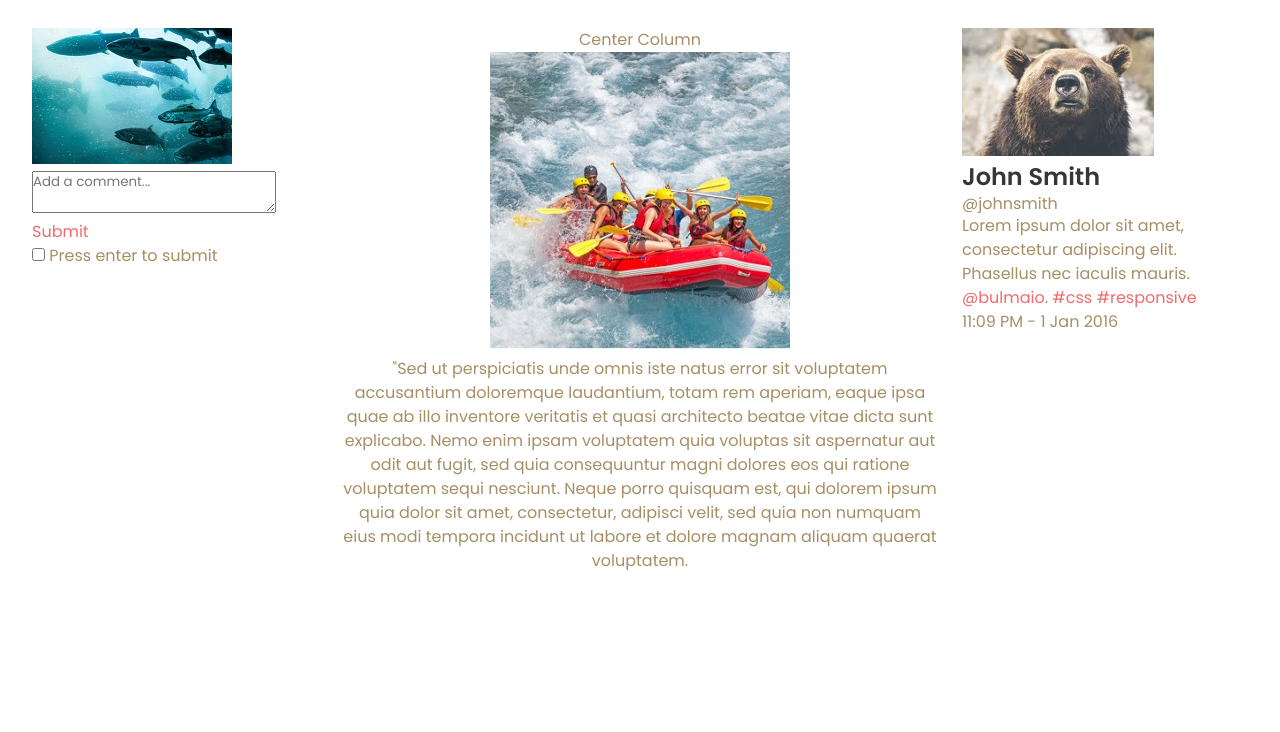
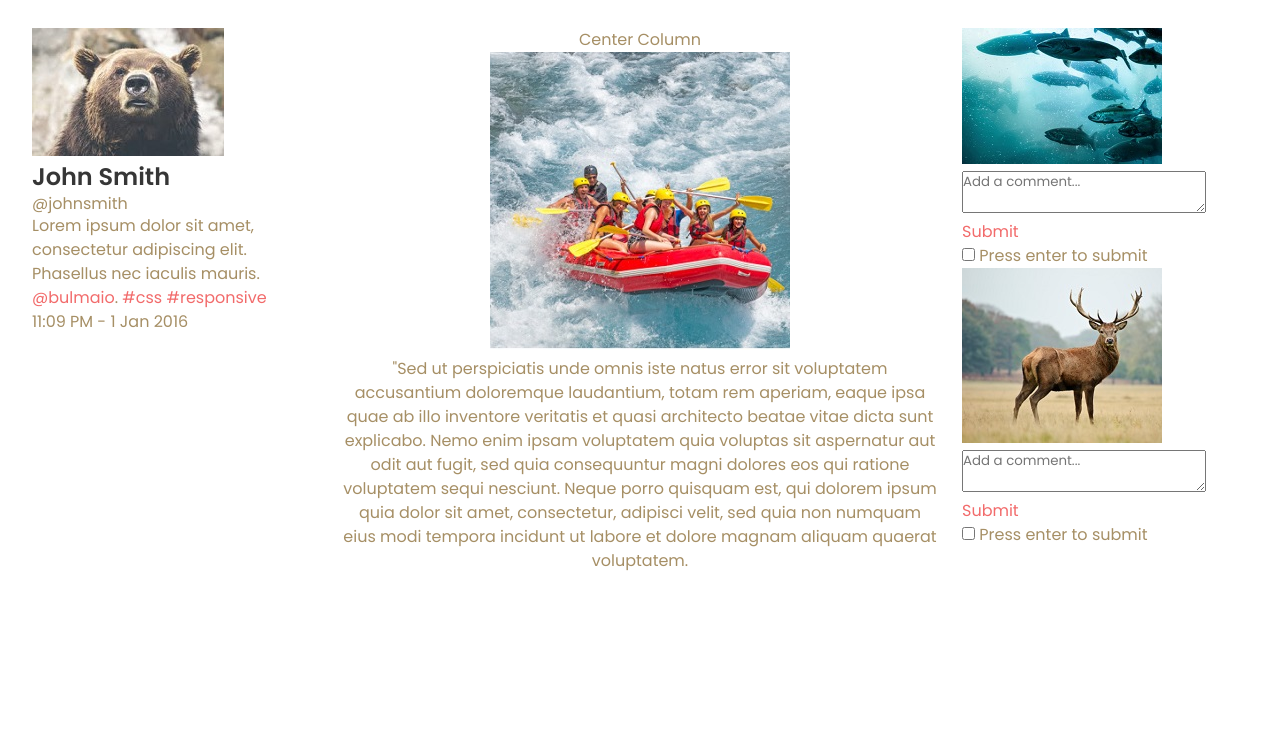
Before and after one commit to EvMad/bulma-sandbox, a website: page index.html in a window 1280 px wide. Shown: the part 68-800 px from the top of the page. Drawn offline with Linux system fonts and the light colour scheme.

Commit message:
swapped left and right column content

```diff
--- a/index.html
+++ b/index.html
@@ -9,6 +9,7 @@
     <link rel="preconnect" href="https://fonts.googleapis.com">
 <link rel="preconnect" href="https://fonts.gstatic.com" crossorigin>
 <link href="https://fonts.googleapis.com/css2?family=Poppins:ital,wght@0,400;0,600;0,800;1,200" rel="stylesheet">
+<link rel="stylesheet" href="https://cdnjs.cloudflare.com/ajax/libs/font-awesome/5.15.3/css/all.min.css" />
 
     <link rel="stylesheet" href="assets/css/mystyles.css">
     <!--links end-->
@@ -19,7 +20,7 @@
     <nav class="navbar has-shadow is-fixed-top" role="navigation" aria-label="main navigation">
         <div class="navbar-brand">
           <a class="navbar-item" href="https://github.com/EvMad">
-            <i class="fa-brands fa-github-square"></i>
+            <i class="fa-brands fa-github"></i>
           </a>
 
           <a role="button" class="navbar-burger" aria-label="menu" aria-expanded="false" data-target="navbarBasicExample">
@@ -88,6 +89,51 @@
 
            <!--left side-->
         <div class="column is-quarter-desktop">
+            <div class="card">
+                <div class="card-content">
+                  <div class="media">
+                    <div class="media-left">
+                      <figure class="image is-48x48">
+                        <img src="assets/images/BearFace.jpg" alt="Bear Face Profile">
+                      </figure>
+                    </div>
+                    <div class="media-content">
+                      <p class="title is-4">John Smith</p>
+                      <p class="subtitle is-6">@johnsmith</p>
+                    </div>
+                  </div>
+
+                  <div class="content">
+                    Lorem ipsum dolor sit amet, consectetur adipiscing elit.
+                    Phasellus nec iaculis mauris. <a>@bulmaio</a>.
+                    <a href="#">#css</a> <a href="#">#responsive</a>
+                    <br>
+                    <time datetime="2016-1-1">11:09 PM - 1 Jan 2016</time>
+                  </div>
+                </div>
+              </div>
+        </div>
+        <!--end left-->
+
+        <div class="column is-half-desktop has-text-primary centerColumn">
+            <div class="content">
+                <h1>Center Column</h1>
+                <figure class="image is-square">
+                    <img src="assets/images/whiteWater.jpg" alt="white water rafting">
+                  </figure>
+                <p>"Sed ut perspiciatis unde omnis iste natus error sit voluptatem accusantium doloremque laudantium, totam rem aperiam, eaque ipsa quae ab illo inventore veritatis et quasi architecto beatae vitae dicta sunt explicabo. Nemo enim ipsam voluptatem quia voluptas sit aspernatur aut odit aut fugit, sed quia consequuntur magni dolores eos qui ratione voluptatem sequi nesciunt. Neque porro quisquam est, qui dolorem ipsum quia dolor sit amet, consectetur, adipisci velit, sed quia non numquam eius modi tempora incidunt ut labore et dolore magnam aliquam quaerat voluptatem.</p>
+
+            </div>
+
+        </div>
+
+        <!--right side-->
+
+
+
+
+        <div class="column is-quarter-desktop has-text-primary">
+
             <article class="media">
                 <figure class="media-left">
                   <p class="image is-64x64">
@@ -116,51 +162,35 @@
                   </nav>
                 </div>
               </article>
-        </div>
-        <!--end left-->
+              <article class="media">
+                <figure class="media-left">
+                  <p class="image is-64x64">
+                    <img src="assets/images/deer.jpg" alt="buck">
+                  </p>
+                </figure>
+                <div class="media-content">
+                  <div class="field">
+                    <p class="control">
+                      <textarea class="textarea" placeholder="Add a comment..."></textarea>
+                    </p>
+                  </div>
+                  <nav class="level">
+                    <div class="level-left">
+                      <div class="level-item">
+                        <a class="button is-info">Submit</a>
+                      </div>
+                    </div>
+                    <div class="level-right">
+                      <div class="level-item">
+                        <label class="checkbox">
+                          <input type="checkbox"> Press enter to submit
+                        </label>
+                      </div>
+                    </div>
+                  </nav>
+                </div>
+              </article>
 
-        <div class="column is-half-desktop has-text-primary centerColumn">
-            <div class="content">
-                <h1>Center Column</h1>
-                <figure class="image is-square">
-                    <img src="assets/images/whiteWater.jpg" alt="white water rafting">
-                  </figure>
-                <p>"Sed ut perspiciatis unde omnis iste natus error sit voluptatem accusantium doloremque laudantium, totam rem aperiam, eaque ipsa quae ab illo inventore veritatis et quasi architecto beatae vitae dicta sunt explicabo. Nemo enim ipsam voluptatem quia voluptas sit aspernatur aut odit aut fugit, sed quia consequuntur magni dolores eos qui ratione voluptatem sequi nesciunt. Neque porro quisquam est, qui dolorem ipsum quia dolor sit amet, consectetur, adipisci velit, sed quia non numquam eius modi tempora incidunt ut labore et dolore magnam aliquam quaerat voluptatem.</p>
-
-            </div>
-
-        </div>
-
-        <!--right side-->
-        <div class="column is-quarter-desktop has-text-primary">
-            <div class="card">
-                <div class="card-image">
-                  <!-- <figure class="image is-4by3">
-                    <img src="https://bulma.io/images/placeholders/1280x960.png" alt="Placeholder image">
-                  </figure> -->
-                </div>
-                <div class="card-content">
-                  <div class="media">
-                    <div class="media-left">
-                      <figure class="image is-48x48">
-                        <img src="assets/images/BearFace.jpg" alt="Bear Face Profile">
-                      </figure>
-                    </div>
-                    <div class="media-content">
-                      <p class="title is-4">John Smith</p>
-                      <p class="subtitle is-6">@johnsmith</p>
-                    </div>
-                  </div>
-
-                  <div class="content">
-                    Lorem ipsum dolor sit amet, consectetur adipiscing elit.
-                    Phasellus nec iaculis mauris. <a>@bulmaio</a>.
-                    <a href="#">#css</a> <a href="#">#responsive</a>
-                    <br>
-                    <time datetime="2016-1-1">11:09 PM - 1 Jan 2016</time>
-                  </div>
-                </div>
-              </div>
         </div>
         <!--end right-->
       </div>
```
Also changed, not shown: assets/images/deer.jpg (added).
